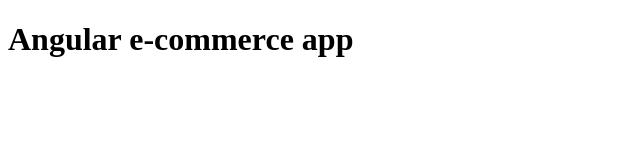
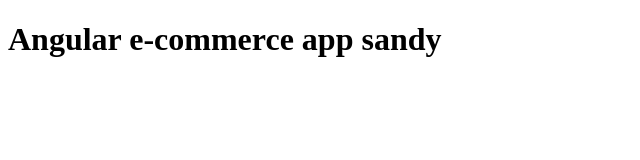
Before and after one commit to Mattanui/angular-audio-ecommerce-app, an Angular app: page / in a window 1280 px wide. Shown: the top 160 px of the page, without its empty margins (0-640 px from the left). Built offline with nearby package versions, Linux system fonts and the light colour scheme.

Commit message:
ajout au titre

```diff
--- a/src/app/app.component.html
+++ b/src/app/app.component.html
@@ -1,2 +1,3 @@
-<h1>Angular e-commerce app</h1>
+<h1>Angular e-commerce app sandy</h1>
+
 <router-outlet />
```
